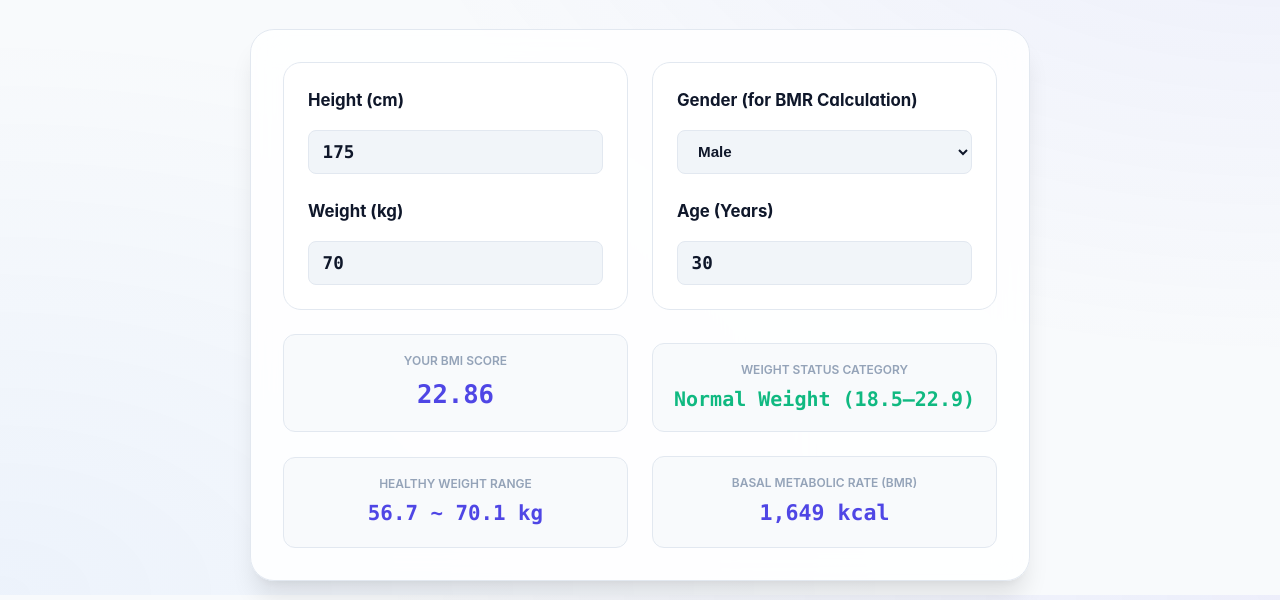
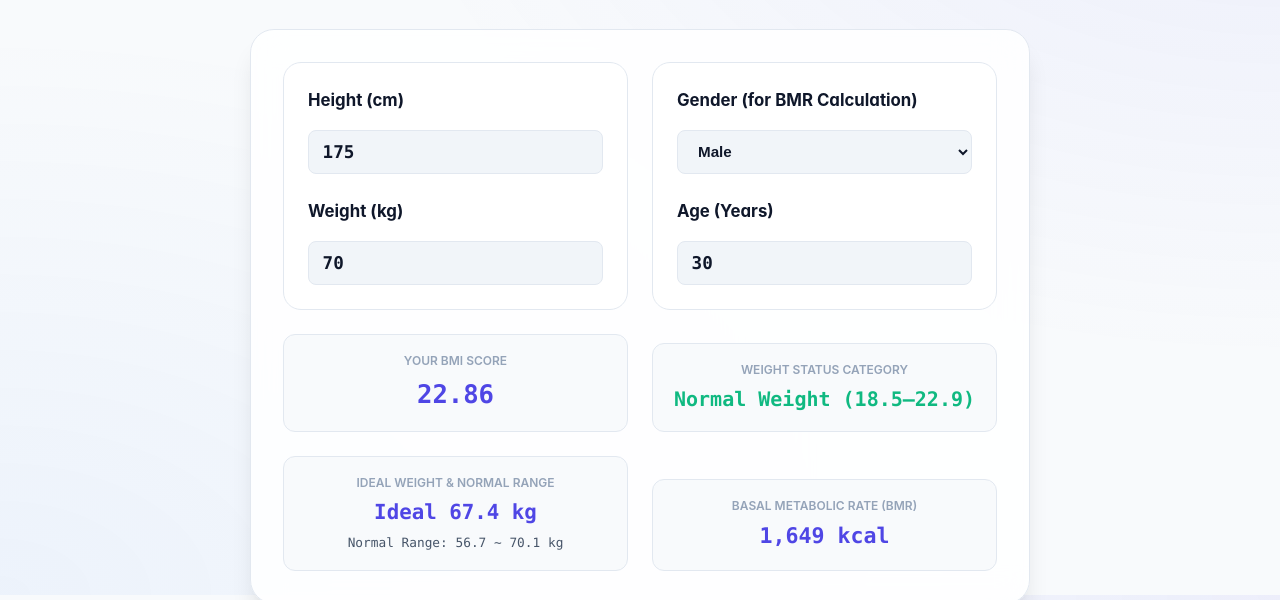
Before and after one commit to cosycolor/omniCalc, a plain HTML site: page en/bmi.html in a window 1280 px wide. Shown: the part 205-805 px from the top of the page. Drawn offline with Linux system fonts and the light colour scheme.

Commit message:
feat(bmi): display gender-specific standard ideal weight and slender-normal sub-label

```diff
--- a/en/bmi.html
+++ b/en/bmi.html
@@ -160,8 +160,8 @@
             <div class="calc-output-value" id="bmi_res_category" style="color: var(--accent-green); font-size: 1.25rem;">Normal Weight (18.5–22.9)</div>
           </div>
           <div class="calc-output-box" style="text-align: center;">
-            <div class="calc-output-label">Healthy Weight Range</div>
-            <div class="calc-output-value" id="bmi_res_ideal" style="font-size: 1.3rem;">56.7 ~ 70.1 kg</div>
+            <div class="calc-output-label">Ideal Weight & Normal Range</div>
+            <div class="calc-output-value" id="bmi_res_ideal" style="font-size: 1.3rem;">Ideal 67.4 kg <div style="font-size:0.8rem; font-weight:500; color:var(--text-secondary); margin-top:4px;">Normal Range: 56.7 ~ 70.1 kg</div></div>
           </div>
           <div class="calc-output-box" style="text-align: center;">
             <div class="calc-output-label">Basal Metabolic Rate (BMR)</div>
--- a/js/bmi-calc.js
+++ b/js/bmi-calc.js
@@ -1,6 +1,6 @@
 /**
  * Project OmniCalc - BMI (Body Mass Index) & BMR Calculator Module
- * Computes BMI, Obesity Category (Asia-Pacific & WHO), Ideal Weight Range, and Basal Metabolic Rate (Mifflin-St Jeor)
+ * Computes BMI, Obesity Category (Asia-Pacific & WHO), Gender-Specific Standard Weight, and Basal Metabolic Rate (Mifflin-St Jeor)
  */
 
 class BmiCalculator {
@@ -11,15 +11,15 @@ class BmiCalculator {
   getCategoryLabel(bmi) {
     const isEn = (document.documentElement.lang || '').startsWith('en');
     if (isEn) {
-      // WHO / Asia-Pacific dual guidance
       if (bmi < 18.5) return 'Underweight (< 18.5)';
+      if (bmi < 20.0) return 'Normal - Slender (18.5–22.9)';
       if (bmi < 23.0) return 'Normal Weight (18.5–22.9)';
       if (bmi < 25.0) return 'Overweight / Pre-obese (23.0–24.9)';
       if (bmi < 30.0) return 'Class I Obesity (25.0–29.9)';
       return 'Class II+ Obesity (≥ 30.0)';
     } else {
-      // 대한비만학회(아시아-태평양) 기준
       if (bmi < 18.5) return '저체중 (< 18.5)';
+      if (bmi < 20.0) return '정상 - 마른 체형 (18.5 ~ 22.9)';
       if (bmi < 23.0) return '정상 체중 (18.5 ~ 22.9)';
       if (bmi < 25.0) return '과체중 / 비만 전단계 (23.0 ~ 24.9)';
       if (bmi < 30.0) return '1단계 비만 (25.0 ~ 29.9)';
@@ -29,6 +29,7 @@ class BmiCalculator {
   }
 
   calculate() {
+    const isEn = (document.documentElement.lang || '').startsWith('en');
     const gender = document.getElementById('bmi_gender')?.value || 'male';
     const age = parseFloat(document.getElementById('bmi_age')?.value);
     const heightCm = parseFloat(document.getElementById('bmi_height')?.value);
@@ -50,7 +51,9 @@ class BmiCalculator {
     const heightM = heightCm / 100;
     const bmi = weightKg / (heightM * heightM);
 
-    // Ideal Weight Range (BMI 18.5 ~ 22.9)
+    // Gender-specific standard ideal weight (Men: BMI 22, Women: BMI 21) & Normal Range (BMI 18.5 ~ 22.9)
+    const stdFactor = (gender === 'male') ? 22 : 21;
+    const stdWeight = stdFactor * heightM * heightM;
     const minIdeal = 18.5 * heightM * heightM;
     const maxIdeal = 22.9 * heightM * heightM;
 
@@ -61,7 +64,11 @@ class BmiCalculator {
 
     if (resBmiEl) resBmiEl.textContent = bmi.toFixed(2);
     if (resCatEl) resCatEl.textContent = this.getCategoryLabel(bmi);
-    if (resIdealEl) resIdealEl.textContent = `${minIdeal.toFixed(1)} ~ ${maxIdeal.toFixed(1)} kg`;
+    if (resIdealEl) {
+      resIdealEl.innerHTML = isEn
+        ? `Ideal ${stdWeight.toFixed(1)} kg <div style="font-size:0.8rem; font-weight:500; color:var(--text-secondary); margin-top:4px;">Normal Range: ${minIdeal.toFixed(1)} ~ ${maxIdeal.toFixed(1)} kg</div>`
+        : `표준 ${stdWeight.toFixed(1)} kg <div style="font-size:0.8rem; font-weight:500; color:var(--text-secondary); margin-top:4px;">정상 범위: ${minIdeal.toFixed(1)} ~ ${maxIdeal.toFixed(1)} kg</div>`;
+    }
     if (resBmrEl) resBmrEl.textContent = `${Math.round(bmr).toLocaleString()} kcal`;
 
     if (window.omniTracker) {
```
Also changed, not shown: bmi.html (+2 -2 lines).
